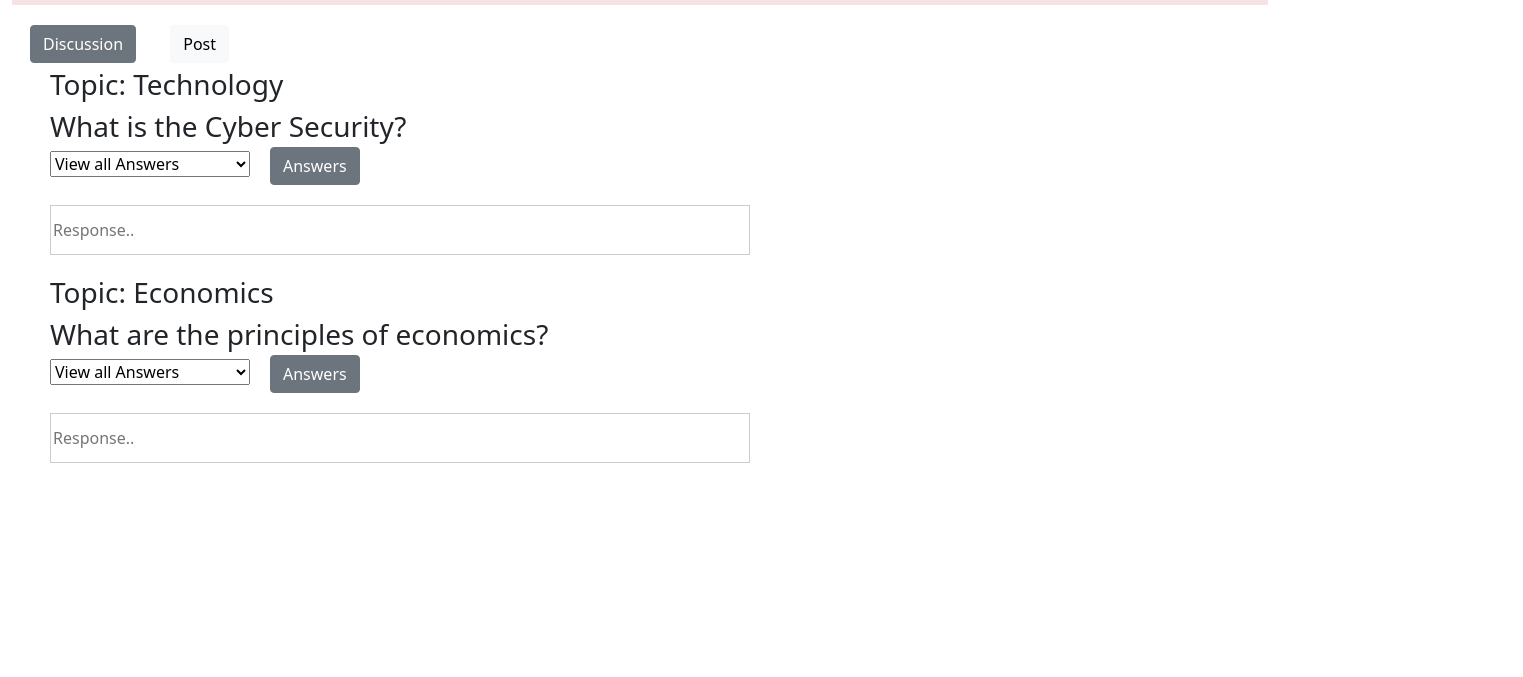
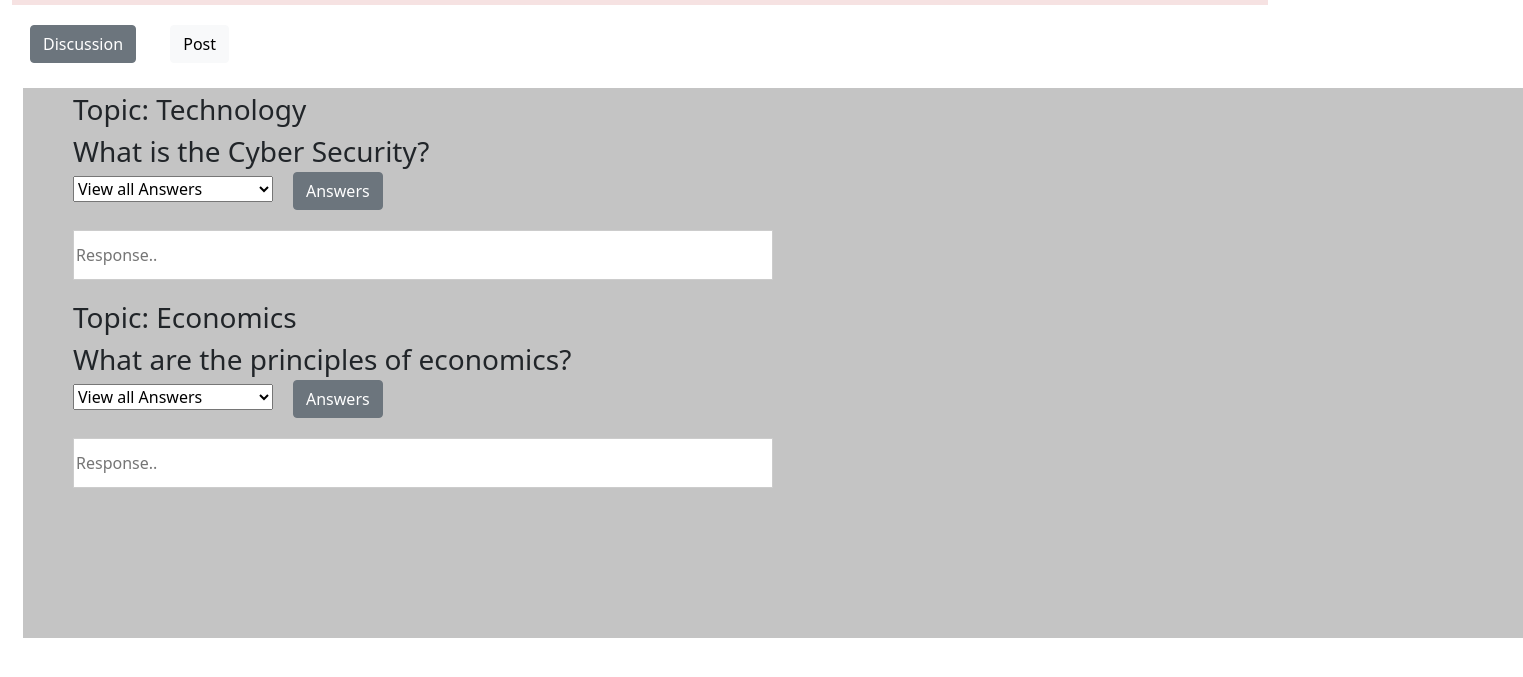
Before and after one commit to Sneha-kottauppari/LES-team-4, a plain HTML site: page framework/post.html in a window 1280 px wide. Shown: the part 61-738 px from the top of the page, 1523 px wide, since content can reach past the window. Drawn offline with nearby package versions, Linux system fonts and the light colour scheme.

Commit message:
meetingroom update

```diff
--- a/framework/post.html
+++ b/framework/post.html
@@ -10,6 +10,17 @@
             .active{
               box-shadow: 0 2px 5px 0 rgb(0 0 0 / 25%), 0 2px 10px 0 rgb(0 0 0 / 25%);
 
+            }
+            .div1{
+               display: block;
+
+                position: relative;
+                width: 1500px;
+                height: 550px;
+                left: 23px;
+                top: 25px;
+
+                background: #C4C4C4;
             }
           </style>
     </head>
@@ -68,8 +79,8 @@
         </div>
 
         <a href="discussion.html" class="btn btn-secondary" style="margin-top:20px; margin-left: 30px;">Discussion</a>
-        <a href="post.html" class="btn btn-light" style="margin-top:20px; margin-left: 30px;">Post</a><br>
-        <table class="table">
+        <a href="post.html" class="btn btn-light" style="margin-top:20px; margin-left: 30px;">Post</a>
+        <div class="div1"><table class="table ">
             <thead>
                 <h scope="col">Topic: Technology</h><br>
                 <h scope="col">What is the Cyber Security?</h><br>
@@ -102,6 +113,6 @@
                 <button type="button" class="btn btn-secondary" style=" margin-left:20px">Answers</button><br>
                 <input type="response" placeholder="Response..">
             </thead>
-        </table>
+        </table>  </div>
     </body>
 </html>
--- a/framework/script/test.js
+++ b/framework/script/test.js
@@ -10,6 +10,10 @@ function myclick(){
 
 function home(){
     window.location.href="/framework/introduction.html";
+
+}
+function feedback(){
+    window.location.href="/framework/feedback.html";
 
 }
 
--- /dev/null
+++ b/framework/styles/meetingroom.css
@@ -0,0 +1,12 @@
+*{
+    font-family: serif;
+}
+.div1{
+    width: fit-content;
+    height: max-content;
+    padding: 15px 30px;
+    display: block;
+    margin: auto;
+   text-align: center;
+    background-color: #EEE9E9;
+}
```
Also changed, not shown: framework/meetingroom.html (+13 -3 lines), framework/images/MeetingImage.png (added).
